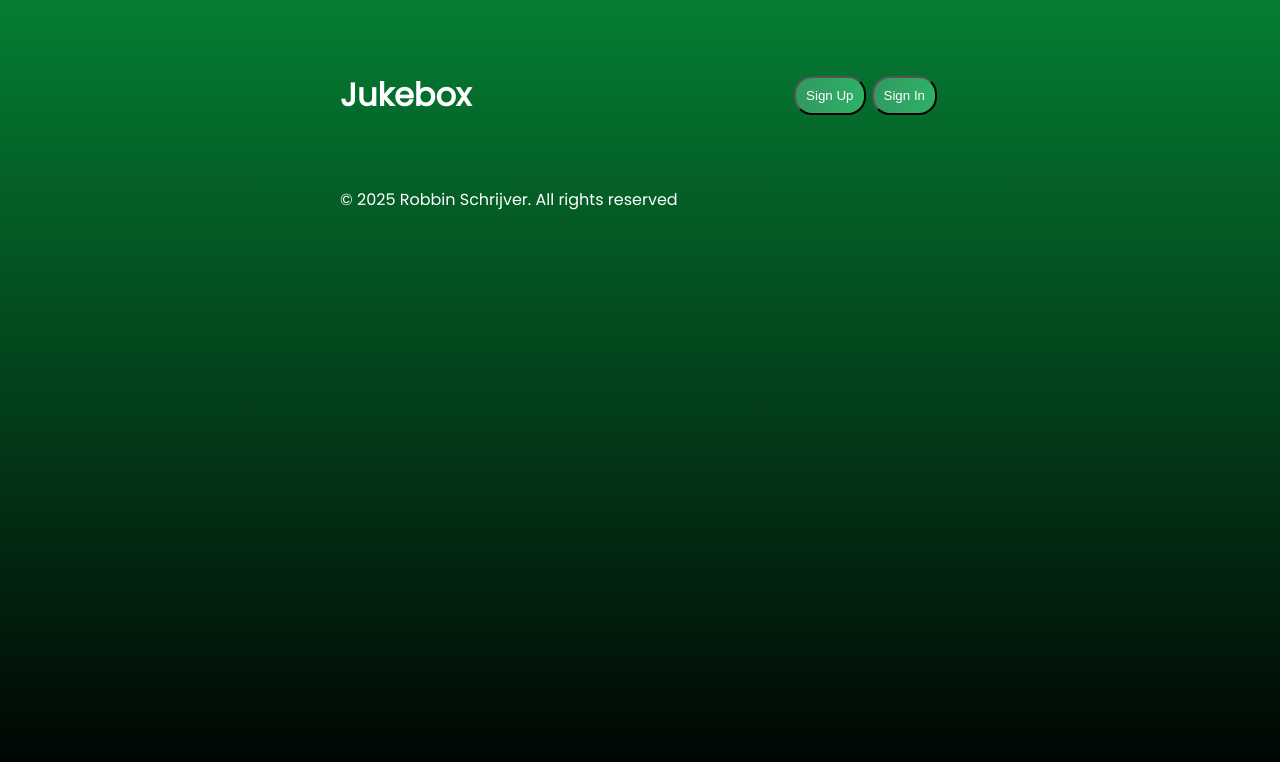
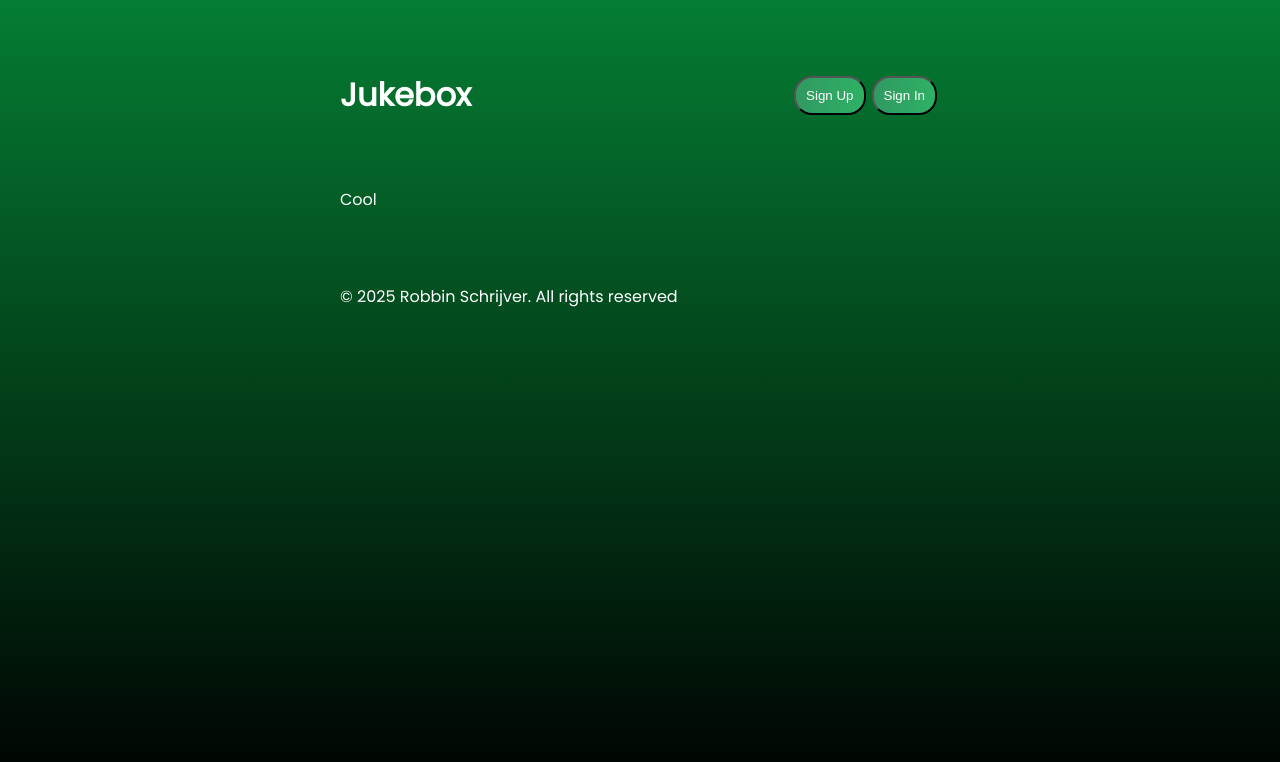
Before and after one commit to RobbinRSS/J3-jukebox, a React (Vite) app in the folder frontendjb/: page /song/1 in a window 1280 px wide. Shown: the top 762 px of the page. Built offline with nearby package versions, Linux system fonts and the light colour scheme; no server answers.

Commit message:
Working redirect to content info of clicked song

```diff
--- a/frontendjb/src/content.jsx
+++ b/frontendjb/src/content.jsx
@@ -140,7 +140,7 @@ function MainContent() {
           {/* NOTE function dat meteen word uitgevoerd, om het te renderen */}
           {data.length > 0 ? (
             data.map((song) => (
-              <div key={song.id} id="song">
+              <Link key={song.id} id="song" to={`/song/${song.id}`}>
                 {song.song_title}{" "}
                 <span id="duration-song">
                   {(song.song_duration / 60).toFixed(2)} min
@@ -171,7 +171,7 @@ function MainContent() {
                     <FontAwesomeIcon icon={faThumbsUp} />
                   </button>
                 )}
-              </div>
+              </Link>
             ))
           ) : (
             <p>No songs available</p>
--- a/frontendjb/src/main.jsx
+++ b/frontendjb/src/main.jsx
@@ -8,6 +8,7 @@ import Header, { PopupContent } from "./header.jsx";
 import MainContent from "./content.jsx";
 import Footer from "./footer.jsx";
 import PlaylistPage from "./playlistPage.jsx";
+import SongInfo from "./songInfo.jsx";
 
 createRoot(document.getElementById("root")).render(
   <StrictMode>
@@ -18,6 +19,7 @@ createRoot(document.getElementById("root")).render(
           <Route path="/" element={<MainContent />} />
           <Route path="/temp-playlist" element={<PlaylistPage />} />{" "}
           <Route path="/playlist/:id" element={<PlaylistPage />} />
+          <Route path="/song/:id" element={<SongInfo />} />
         </Routes>
         <Footer />
       </Router>
--- /dev/null
+++ b/frontendjb/src/songInfo.jsx
@@ -0,0 +1,11 @@
+function SongInfo() {
+  return (
+    <>
+      <main>
+        <p>Cool</p>
+      </main>
+    </>
+  );
+}
+
+export default SongInfo;
```
